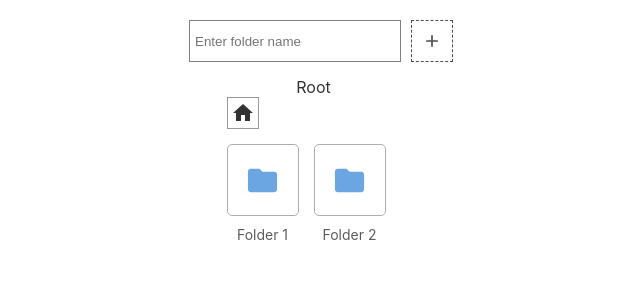
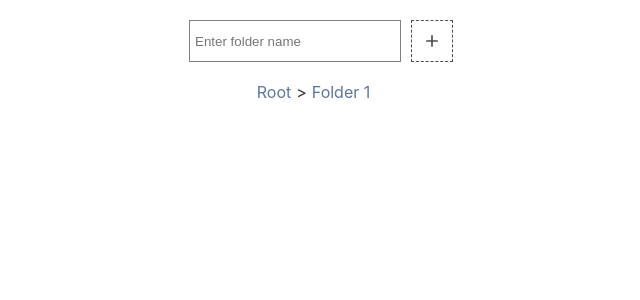
Before and after one commit to Farina03/folder-ui, a React (Create React App) app: page / in a window 1280 px wide. Both pictures are taken after a click on the element 561 px from the left and 113 px from the top of the page. Shown: the top 300 px of the page, without its empty margins (319-959 px from the left). Built offline with nearby package versions, Linux system fonts and the light colour scheme.

Commit message:
breadcrumbs-navigation-completed

```diff
--- a/src/App.js
+++ b/src/App.js
@@ -1,7 +1,5 @@
-import logo from './logo.svg';
 import './App.css';
 import MainPage from './components/MainPage';
-import Folder from './components/Folder';
 
 function App() {
   return (
--- a/src/components/Folder.jsx
+++ /dev/null
@@ -1,17 +0,0 @@
-import React from 'react'
-import './folder.css'
-import FolderIcon from '@mui/icons-material/Folder';
-
-const Folder = (props) => {
-  // console.log(props);
-  return (
-    <div className='folder-div'>
-        <div className='folder' onClick={props.handleClick}>
-            <FolderIcon color='primary' fontSize='large'/>
-        </div>
-        <div className='title'> {props.folderName} </div>
-    </div>
-  )
-}
-
-export default Folder
--- a/src/components/Folders.jsx
+++ b/src/components/Folders.jsx
@@ -6,40 +6,33 @@ import HomeIcon from '@mui/icons-material/Home';
 import ArrowBackIcon from '@mui/icons-material/ArrowBack';
 
 const Folders = ({parent, folders, setParent}) =>{
-    const [path, setPath] = useState([parent])
+    const [alerttrigger, setAlertTrigger] = useState(false)
     function navigateHome() {
         setParent(0)
     }
-    function navigateBack() {
-
+    function handleDelete() {
+        alert("Are you sure you want to delete?")
     }
     return (
             <div>
-                <div className="breadcrumbs-div">
-                    {parent !== 0 && <div className="back-button" onClick={navigateBack}>
-                        <ArrowBackIcon />
-                    </div>}
+                {/* <div className="breadcrumbs-div">
                     <div className="homeicon-div" onClick={navigateHome}>
                         <HomeIcon />
                     </div>
-                    {/* {path.map(item => {
-                        return (
-                            <div>{item}</div>
-                        )
-                    })} */}
-                </div>
-                {/* <Path parentId={parent} folders={folders}/> */}
+                </div> */}
                 <div className="folder-outer-div">
                     {Object.keys(folders).map((v)=>{
                         let thisFolder = folders[v];
                         if(thisFolder.parent !== parent) return null;
                         return (
                             <div className='folder-div'>
-                            <div className='folder' onClick={()=>{setParent(v);}}>
-                                <FolderIcon color='primary' fontSize='large'/>
-                            {/* <span onClick={()=>{setParent(v);}}>{thisFolder.title}</span> */}
-                            </div>
-                            <div className='title'> {thisFolder.title} </div>
+                                <div className="delete-div">
+                                    <input type="button" className="delete-button" name={v} onClick={handleDelete} />
+                                </div>
+                                <div className='folder' onClick={()=>{setParent(v);}}>
+                                    <FolderIcon color='primary' fontSize='large'/>
+                                </div>
+                                <div className='title'> {thisFolder.title} </div>
                             </div>
                         )
                     })}
--- a/src/components/MainPage.jsx
+++ b/src/components/MainPage.jsx
@@ -9,10 +9,10 @@ const MainPage = () => {
     const [parent, setParent] = useState(0)
     const [folderName, setFolderName] = useState("")
     const [folders, setFolders] = useState({
-        id1: {title: 'Folder 1', parent: 0, child: []},
-        id2: {title: 'Folder 2', parent: 0, child: ['id3']},
-        id3: {title: 'Folder 2.1', parent: 'id2', child: ['id5']},
-        id5: {title: 'Folder 2.1.1', parent: 'id3', child: []},
+        id1: {id: "id1", title: 'Folder 1', parent: 0, child: []},
+        id2: {id: "id2", title: 'Folder 2', parent: 0, child: ['id3']},
+        id3: {id: "id3", title: 'Folder 2.1', parent: 'id2', child: ['id5']},
+        id5: {id: "id5", title: 'Folder 2.1.1', parent: 'id3', child: []},
     });
 
     function handleCreate() {
@@ -27,6 +27,7 @@ const MainPage = () => {
             parent !== 0 && fd[parent].child.push(newId)
             setFolders({...fd,
                 [newId]: {
+                    id: newId,
                     title: folderName,
                     parent: parent,
                     child: []
--- a/src/components/Path.jsx
+++ b/src/components/Path.jsx
@@ -1,19 +1,34 @@
 import React from 'react'
-import { useState } from 'react'
+import './path.css'
 
 const Path = ({parent, folders, setParent}) => {
+    console.log(parent)
     const path = []
     let temp = parent
     if(parent !== 0) {
         while(temp !== 0) {
-            path.push(folders[temp].title)
+            path.push(folders[temp])
             temp = folders[temp].parent
+            if(temp === 0) path.push(0)
         }
     }
+    function handleNavigation(item) {
+        setParent(item.id)
+    }
   return (
-        <div>
-            {parent === 0 ? <div>Root</div> :
-            <div onClick={() => setParent(folders[parent].parent)}>{folders[parent].title}</div>}
+        <div className='crumb-outer-div'>
+            {path.reverse().map(item => {
+                return (
+                    <div >
+                        {item === 0 ? <div className='crumb' onClick={() => setParent(0)}>Root</div> :
+                        <div className='breadcrumb-div'>
+                        <div>{`>`}</div>
+                        <div className='crumb' onClick={() => handleNavigation(item, setParent)}>{`${item.title}`}</div>
+
+                        </div>}
+                    </div>
+                )
+            })}
         </div>
   )
 }
--- a/src/components/folder.css
+++ b/src/components/folder.css
@@ -11,6 +11,7 @@
     justify-content: center;
     margin: 15px 15px 0 0;
     opacity: 80%;
+    position: relative;
 }
 
 .folder {
@@ -42,3 +43,15 @@
     justify-content: center;
     cursor: pointer;
 }
+.delete-div {
+    position: absolute;
+    height: 5px;
+    width: 5px;
+    margin-top: 10px;
+}
+
+.breadcrumbs-div {
+    display: flex;
+    align-items: center;
+    justify-content: center;
+}
--- /dev/null
+++ b/src/components/path.css
@@ -0,0 +1,20 @@
+.crumb-outer-div {
+    display: flex;
+    align-items: center;
+    justify-content: center;
+
+}
+.crumb-outer-div > * {
+    cursor: pointer;
+
+}
+.breadcrumb-div {
+    display: flex;
+    align-items: center;
+    justify-content: center;
+}
+.crumb {
+    margin: 5px;
+    cursor: pointer;
+    color: #365486;
+}
```
